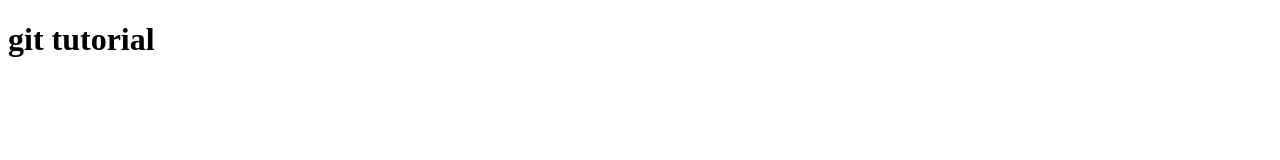
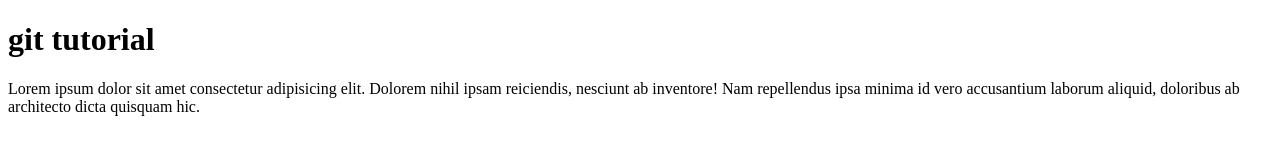
Before and after one commit to pajlotapps/git-tutorial, a plain HTML site: page index.html in a window 1280 px wide. Drawn offline with Linux system fonts and the light colour scheme.

Commit message:
added paragraph

```diff
--- a/index.html
+++ b/index.html
@@ -7,5 +7,6 @@
 </head>
 <body>
     <h1>git tutorial</h1>
+    <p>Lorem ipsum dolor sit amet consectetur adipisicing elit. Dolorem nihil ipsam reiciendis, nesciunt ab inventore! Nam repellendus ipsa minima id vero accusantium laborum aliquid, doloribus ab architecto dicta quisquam hic.</p>
 </body>
 </html>
```
